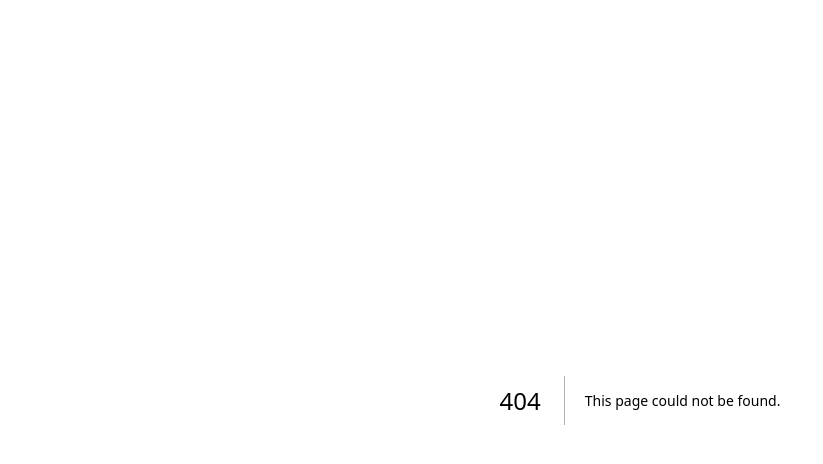
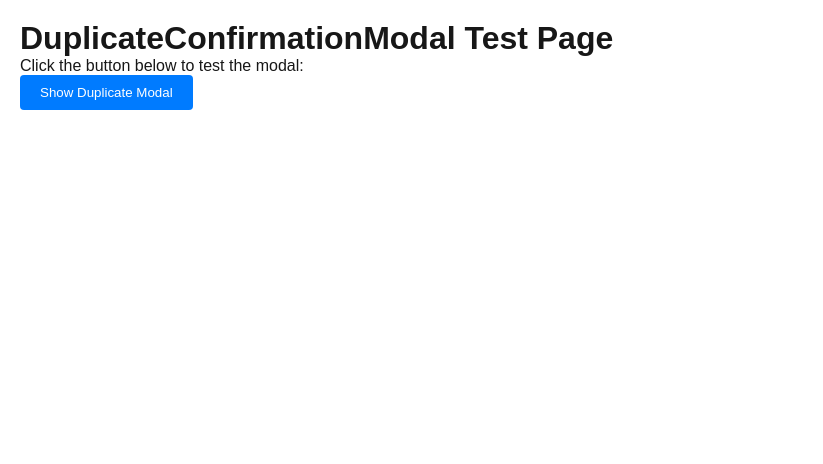
Before and after one commit to code-differently/cs-25-2-team6, a Next.js app: page /test-modal in a window 1280 px wide. Before the commit this address had no page. Shown: the top 464 px of the page, without its empty margins (0-823 px from the left). Built offline with nearby package versions, Linux system fonts and the light colour scheme.

Commit message:
feat: add test page for viewing modal component

```diff
--- /dev/null
+++ b/app/test-modal/page.tsx
@@ -0,0 +1,52 @@
+"use client"
+
+import { useState } from 'react';
+import DuplicateConfirmationModal from '../../components/DuplicateConfirmationModal';
+
+export default function TestModalPage() {
+  const [showModal, setShowModal] = useState(false);
+
+  const sampleRecord = {
+    studentName: "John Smith",
+    date: "2025-10-17",
+    attendanceStatus: "Present"
+  };
+
+  const handleUpdate = () => {
+    console.log("Update clicked!");
+    // Modal will show confirmation automatically
+  };
+
+  const handleCancel = () => {
+    console.log("Cancel clicked!");
+    setShowModal(false);
+  };
+
+  return (
+    <div style={{ padding: '20px' }}>
+      <h1>DuplicateConfirmationModal Test Page</h1>
+      <p>Click the button below to test the modal:</p>
+
+      <button
+        onClick={() => setShowModal(true)}
+        style={{
+          padding: '10px 20px',
+          backgroundColor: '#007bff',
+          color: 'white',
+          border: 'none',
+          borderRadius: '4px',
+          cursor: 'pointer'
+        }}
+      >
+        Show Duplicate Modal
+      </button>
+
+      <DuplicateConfirmationModal
+        isOpen={showModal}
+        existingRecord={sampleRecord}
+        onUpdate={handleUpdate}
+        onCancel={handleCancel}
+      />
+    </div>
+  );
+}
--- a/components/DuplicateConfirmationModal.css
+++ b/components/DuplicateConfirmationModal.css
@@ -25,6 +25,11 @@
   color: white;
   margin: -20px -20px 16px -20px;
   border-radius: 8px 8px 0 0;
+}
+
+.modal-content p {
+  color: black;
+  text-align: center;
 }
 
 .existing-record-details {
--- a/components/DuplicateConfirmationModal.tsx
+++ b/components/DuplicateConfirmationModal.tsx
@@ -1,3 +1,5 @@
+"use client"
+
 import React, { useState } from 'react';
 import './DuplicateConfirmationModal.css';
 
```
